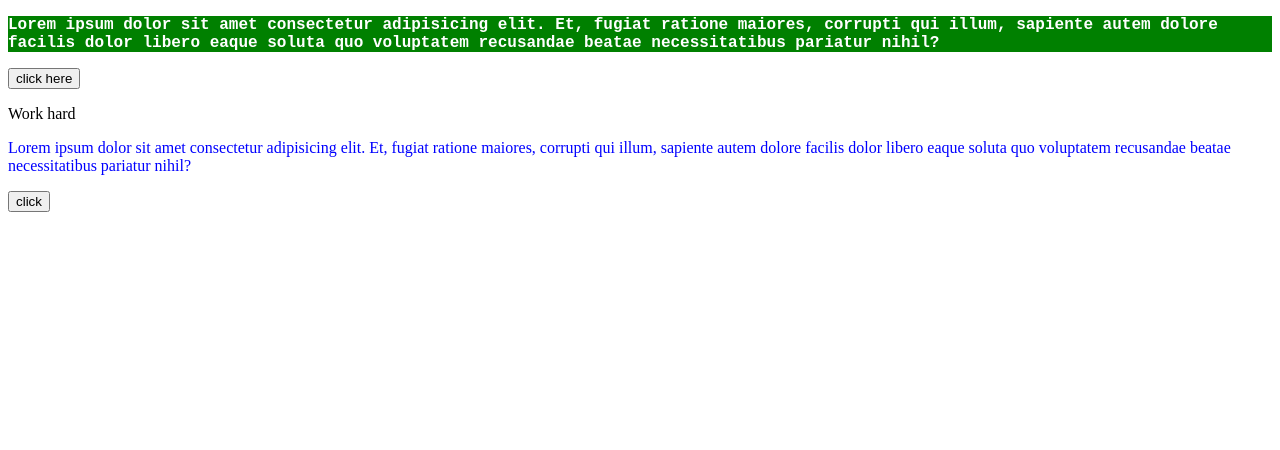
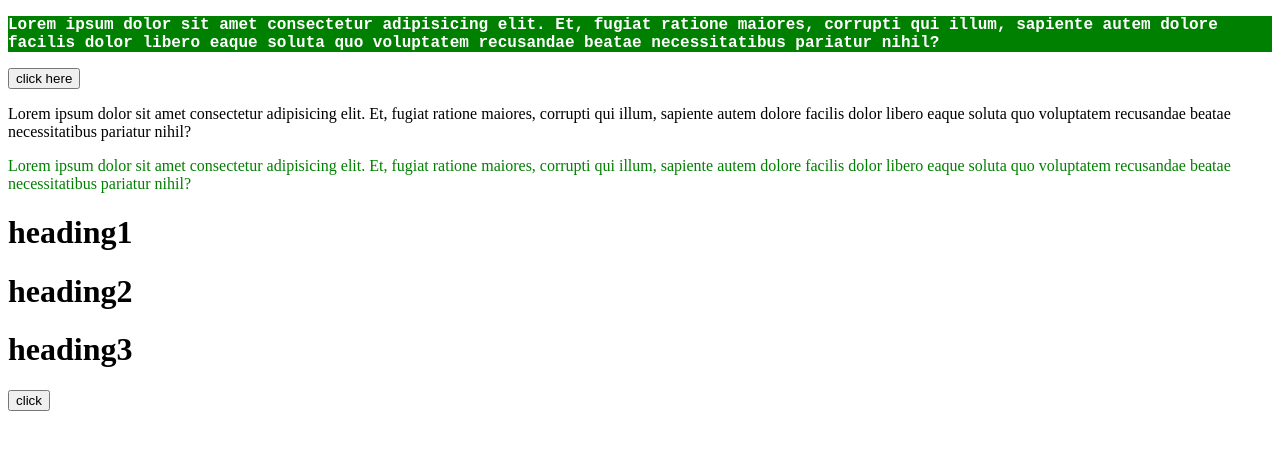
Before and after one commit to Himayatu99/javascript, a plain HTML site: page index.html in a window 1280 px wide. Both pictures are taken after a click on the button "click". Drawn offline with Linux system fonts and the light colour scheme.

Commit message:
Add for loop

```diff
--- a/first.js
+++ b/first.js
@@ -2,4 +2,4 @@ const a = 10;
 const b = 50;
 
 const c = a + b;
-console.log(c)
+console.log(c);
--- a/index.html
+++ b/index.html
@@ -44,6 +44,9 @@
         recusandae beatae necessitatibus pariatur nihil?
     </p>
 
+    <h1 class="h1">heading1</h1>
+    <h1 class="h1">heading2</h1>
+    <h1 class="h1">heading3</h1>
     <button onclick="callClass()">click</button>
     <script>
         // For Id
@@ -56,10 +59,16 @@
         // For class
 
         function callClass() {
-            const x = document.getElementsByClassName("header");
-            x[0].innerHTML = "Work hard ";
-            const y = document.getElementsByClassName("header1");
-            y[0].style.color = "blue";
+            // const x = document.getElementsByClassName("header");
+            // x[0].innerHTML = "Work hard ";
+            // const y = document.getElementsByClassName("header1");
+            // y[0].style.color = "blue";
+            var x = document.getElementsByClassName("h1");
+            for (var i = 0; i < x.length; i++) {
+                console.log(x[i].innerHTML);
+            }
+
+
 
         }
     </script>
```
